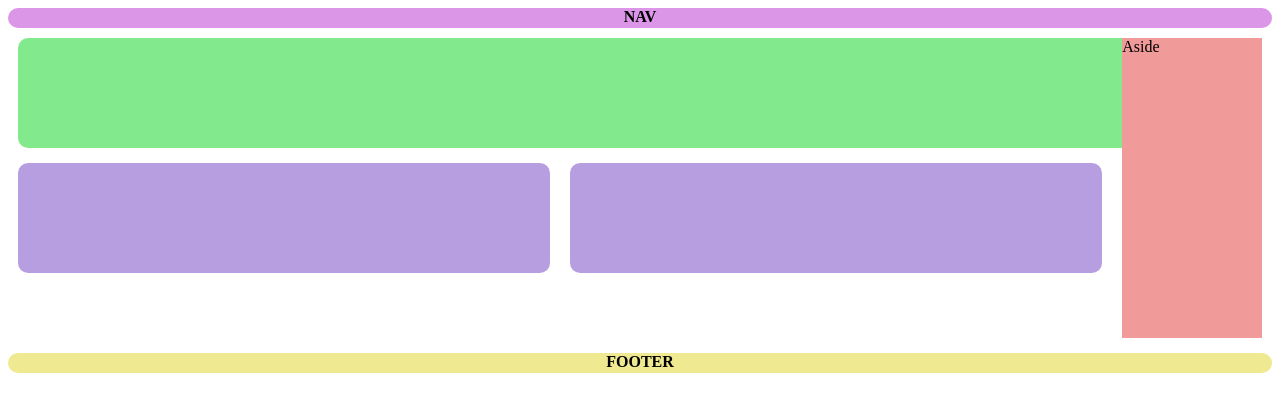
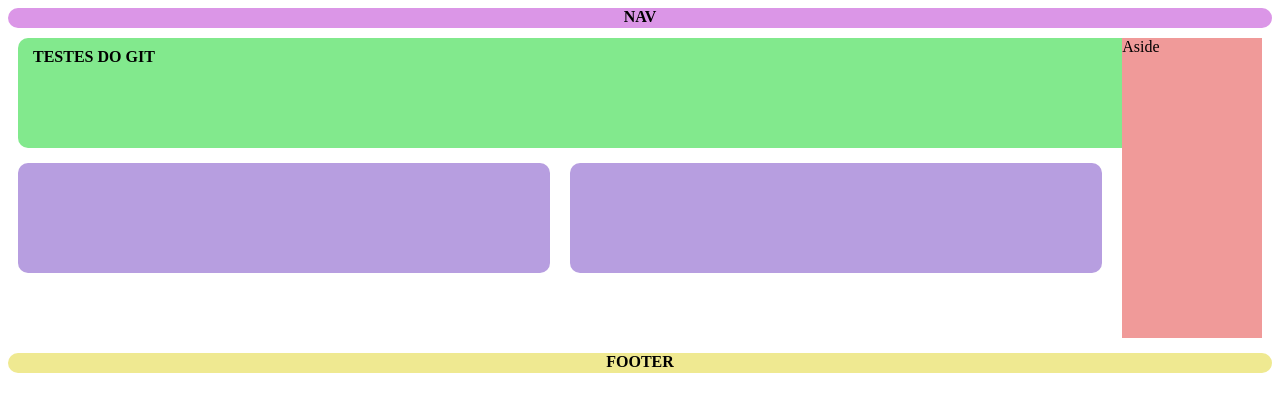
Before and after one commit to emersoncavalcanti-prof/website, a plain HTML site: page index.html in a window 1280 px wide. Drawn offline with Linux system fonts and the light colour scheme.

Commit message:
add novo recurso

```diff
--- a/index.html
+++ b/index.html
@@ -13,7 +13,7 @@
 
     <div class="container">
     <div id="conteudo">
-        <header></header>
+        <header>testes do git</header>
         <div class="container">
         <section></section>
         <section></section>
```
